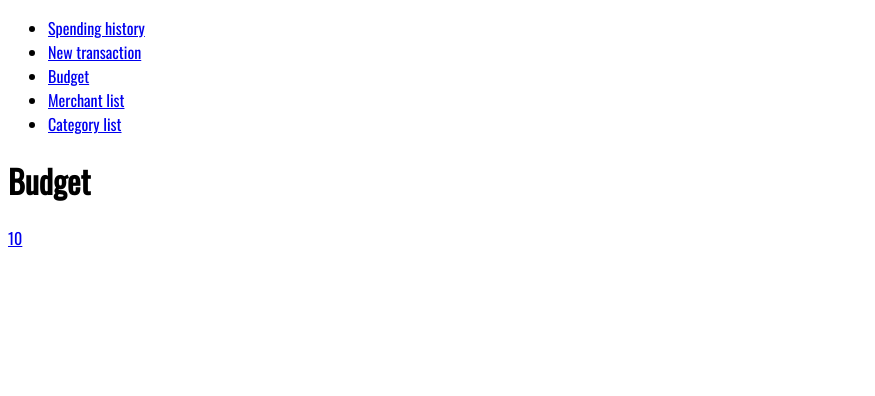
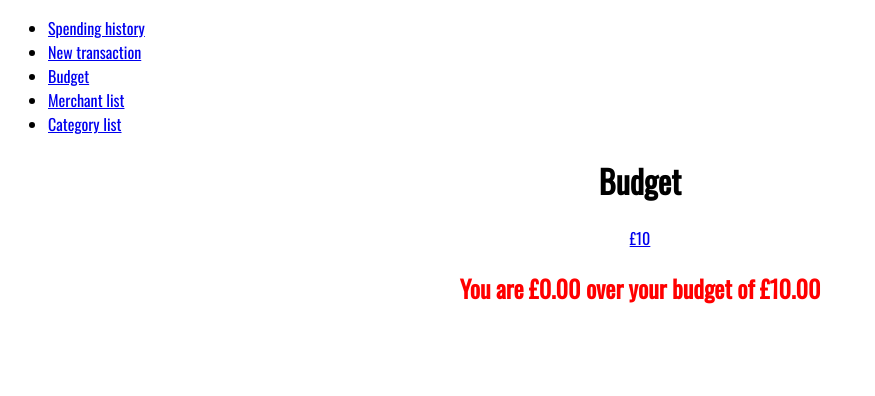
Before and after one commit to 96sii/spending_tracker_project, a Flask app: page /budgets in a window 1280 px wide. Shown: the top 396 px of the page, without its empty margins (0-875 px from the left). Run offline with Flask 2, Linux system fonts and the light colour scheme; a database or web service that is not in the repository returns one stand-in record (values such as "Sample title"); some libraries are stand-ins or nearby versions.

Commit message:
Formatted html to only show 2 decimal places for budget and total

```diff
--- a/controllers/budgets_controller.py
+++ b/controllers/budgets_controller.py
@@ -17,7 +17,8 @@
 @budgets_blueprint.route("/budgets")
 def budgets():
     budgets = budget_repository.select_all()
-    return render_template("budgets/index.html", budgets=budgets)
+    total = transaction_repository.add_total()
+    return render_template("budgets/index.html", budgets=budgets, total=total)
 
 @budgets_blueprint.route("/budgets/<id>", methods=['GET'])
 def show_budget(id):
--- a/static/style.css
+++ b/static/style.css
@@ -2,13 +2,15 @@
     font-family: 'Oswald', sans-serif;
 }
 
+.container {
+    text-align: center;
+}
+
 .transaction-container {
+    text-align: center;
 
 }
 
-.transactions-total {
-
-}
 
 table {
     width: 50%;
--- a/templates/budgets/index.html
+++ b/templates/budgets/index.html
@@ -3,8 +3,13 @@
     <h1>Budget</h1>
 
     {% for budget in budgets %}
-    <div class="budget">
-        <a href="/budgets/{{ budget.id }}">{{ budget.amount }}</a>
-    </div>
+        <div class="budget">
+            <a href="/budgets/{{ budget.id }}">£{{ budget.amount }}</a>
+        </div>
+        {% if budget.amount > total %}
+            <h2 id="under-budget">You have spent {{ "£%.2f"|format(total|float) }} of {{ "£%.2f"|format(budget.amount|float) }} budget</h2>
+            {% else %}
+            <h2 id="over-budget">You are {{ "£%.2f"|format(total-budget.amount|float) }} over your budget of {{ "£%.2f"|format(budget.amount|float) }}</h2>
+        {% endif %}
     {% endfor %}
 {% endblock content %}
--- a/templates/budgets/show.html
+++ b/templates/budgets/show.html
@@ -1,5 +1,5 @@
 {% extends 'base.html' %}
 {% block content %}
-    <h1>{{ budget.amount }}</h1>
+    <h1>£{{ budget.amount }}</h1>
     <a href="/budgets/{{ budget.id }}/edit">edit</a>
 {% endblock content %}
--- a/templates/transactions/index.html
+++ b/templates/transactions/index.html
@@ -6,9 +6,9 @@
 
             <table class="transaction-table">
                 {% if budget.amount > total %}
-                <h2 id="under-budget">You are £{{budget.amount - total }} within budget</h2>
+                <h2 id="under-budget">You are £{{ "$%.2f"|format(budget.amount - total|float) }} within budget</h2>
                 {% else %}
-                <h2 id="over-budget">You are £{{ total - budget.amount }} over your budget</h2>
+                <h2 id="over-budget">You are £{{ "$%.2f"|format(total - budget.amount|float) }} over your budget</h2>
                 {% endif %}
 
                 <tr>
```
